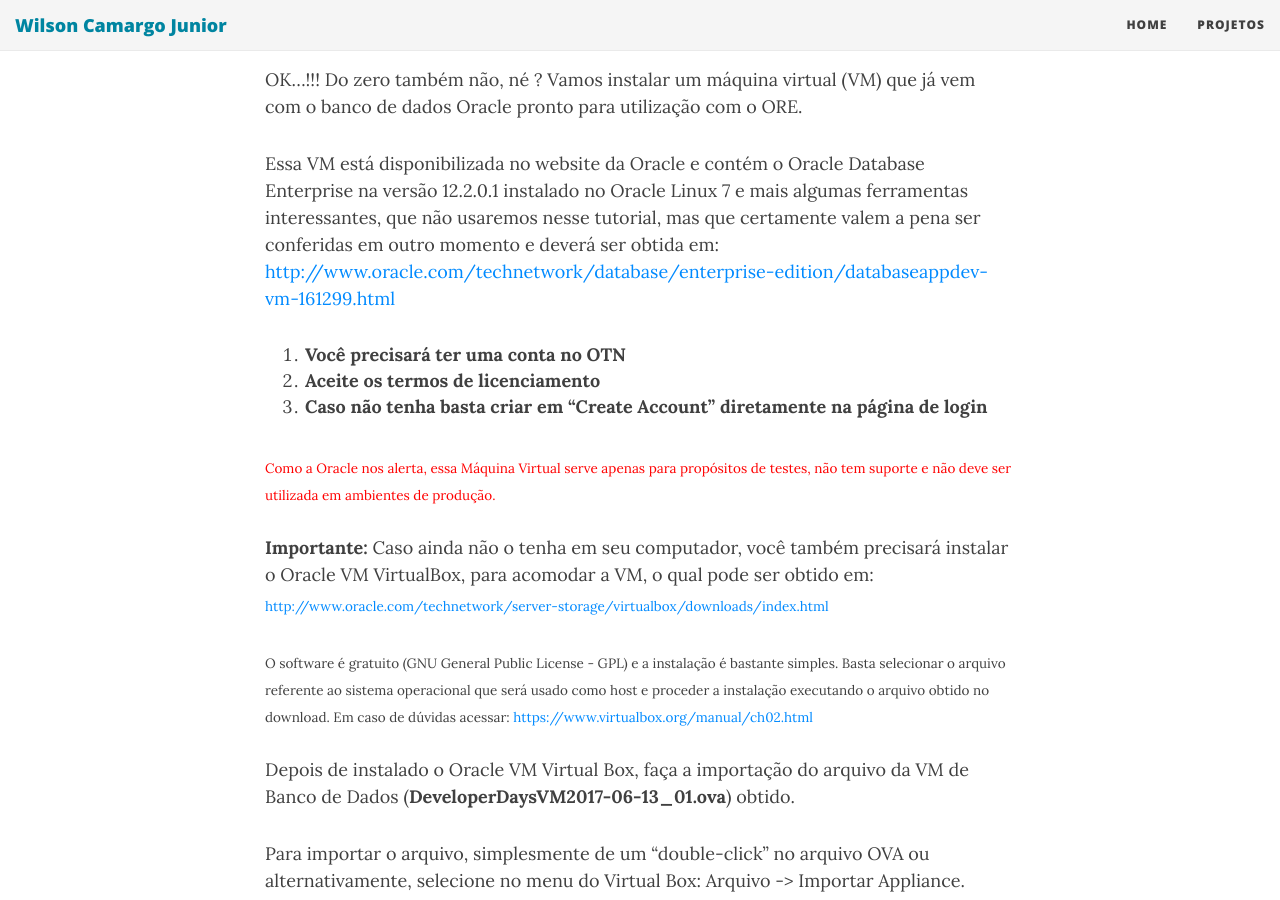
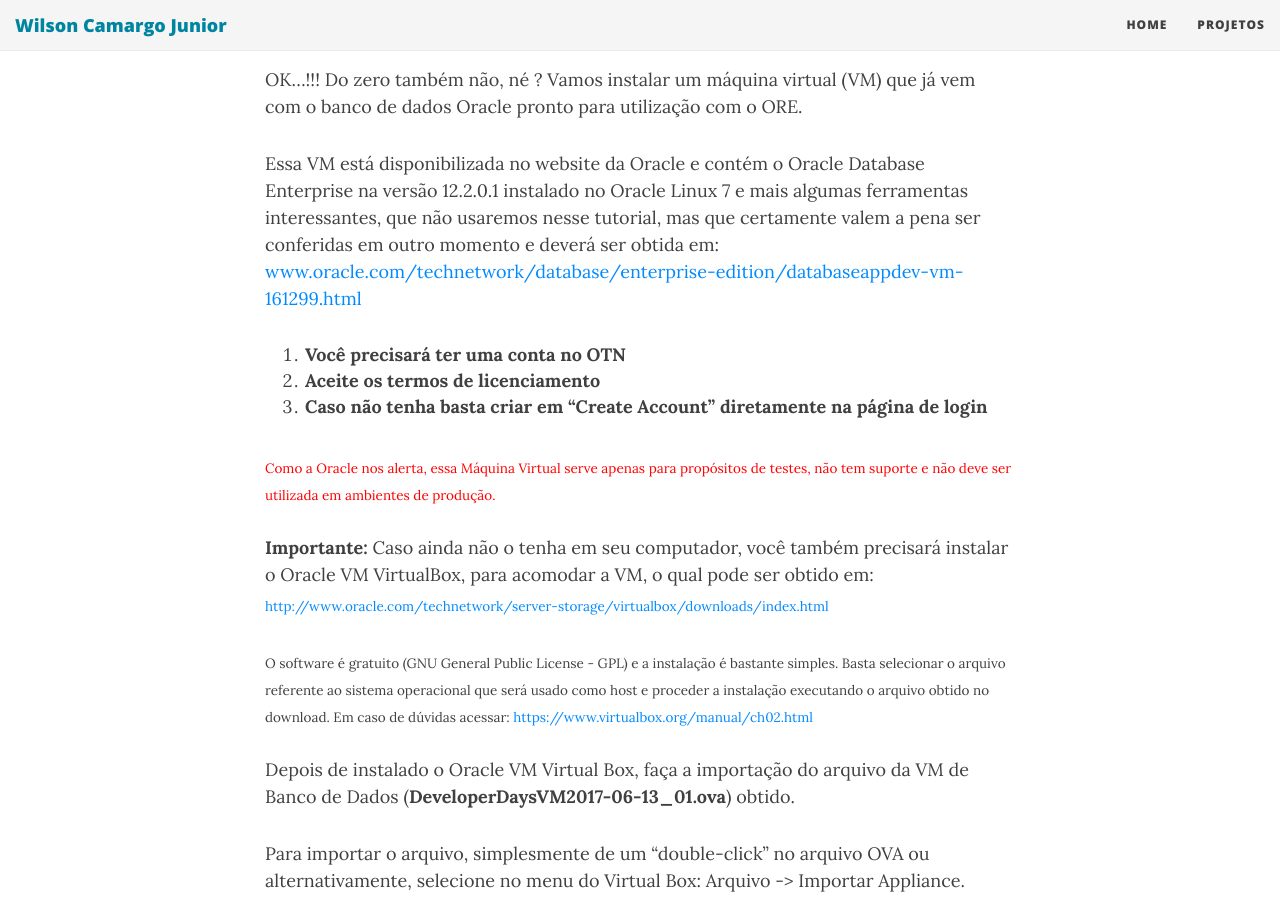
Before and after one commit to wilson-camargo-jr/teste, a Jekyll site: the page built from _posts/2018-06-17-ANN-ORE-P2.md, in a window 1280 px wide and 900 px high, scrolled down 805 px. Built offline with Jekyll 4.4.1, drawn with Linux system fonts in a browser that asks for light colours; nearby versions of some CDN libraries; some of the changed lines change nothing that is shown.

Commit message:
Update 2018-06-17-ANN-ORE-P2.md

```diff
--- a/_posts/2018-06-17-ANN-ORE-P2.md
+++ b/_posts/2018-06-17-ANN-ORE-P2.md
@@ -14,7 +14,7 @@
 
 Essa VM está disponibilizada no website da Oracle e contém o Oracle Database Enterprise na versão 12.2.0.1 instalado no Oracle Linux 7 e mais algumas ferramentas interessantes, que não usaremos nesse tutorial, mas que certamente valem a pena ser conferidas em outro momento
 e deverá ser obtida em:
-<a href="www.oracle.com/technetwork/database/enterprise-edition/databaseappdev-vm-161299.html" target="_blank"> http://www.oracle.com/technetwork/database/enterprise-edition/databaseappdev-vm-161299.html</a>
+[www.oracle.com/technetwork/database/enterprise-edition/databaseappdev-vm-161299.html](http://www.oracle.com/technetwork/database/enterprise-edition/databaseappdev-vm-161299.html)
 
 1.	**Você precisará ter uma conta no OTN**
 2.	**Aceite os termos de licenciamento**
```
